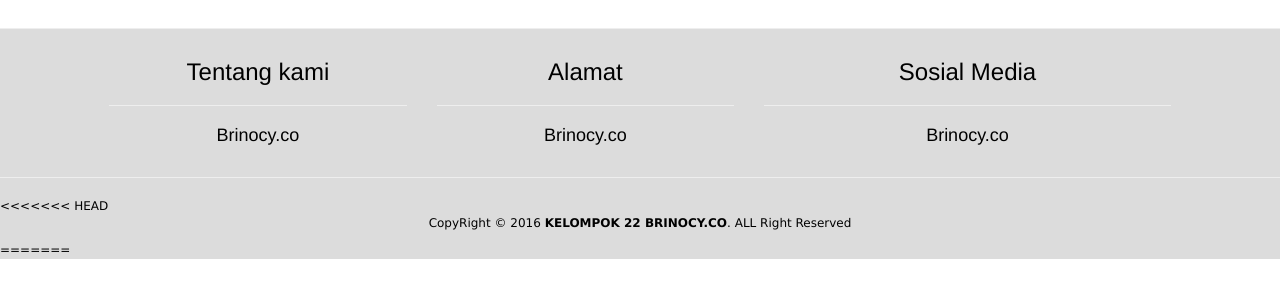
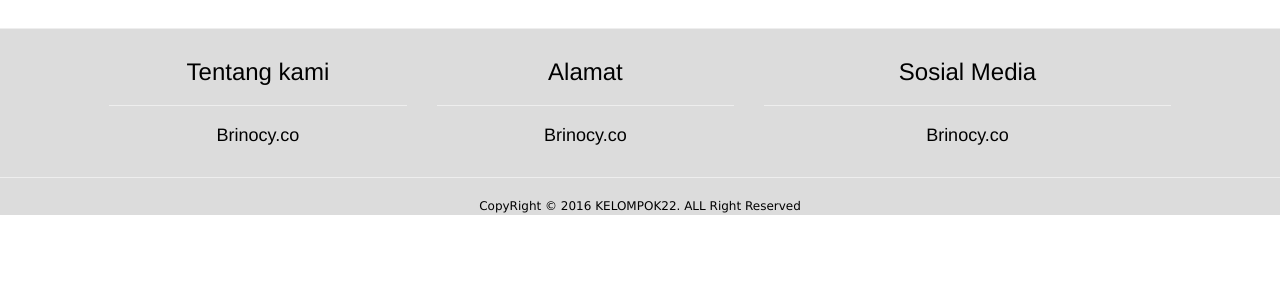
Before and after one commit to tutut7775/KELOMPOK22, a PHP site: page /brinocy/detail.php in a window 1280 px wide. Shown: the part 386-686 px from the top of the page. Run offline with PHP 8.4, Linux system fonts and the light colour scheme; some web fonts are replaced.

Commit message:
Update detail.php

```diff
--- a/detail.php
+++ b/detail.php
@@ -204,9 +204,7 @@
 			</div>
 		</div>
 		<hr>
-<<<<<<< HEAD
-		<p align="center">CopyRight &copy; 2016 <a href="">KELOMPOK 22 BRINOCY.CO</a>. ALL Right Reserved</p>
-=======
+		<p align="center">CopyRight &copy; 2016 KELOMPOK22. ALL Right Reserved</p>
 	</footer>
 </body>
 </html>
```
